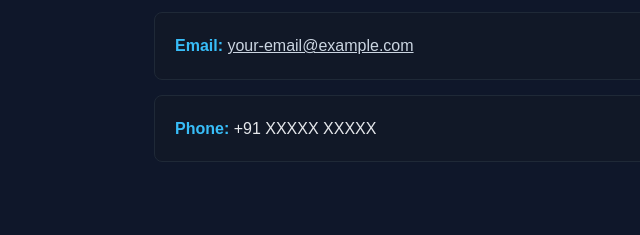
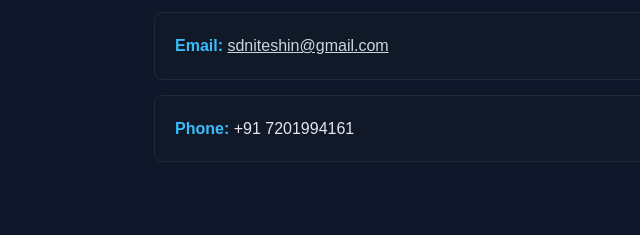
Before and after one commit to Nitesh9415/Nitesh, a plain HTML site: page index.html in a window 1280 px wide. Shown: the part 4357-4592 px from the top of the page, 86-726 px from the left. Drawn offline with Linux system fonts and the light colour scheme.

Commit message:
Update website

```diff
--- a/index.html
+++ b/index.html
@@ -615,13 +615,13 @@
             <strong>Email:</strong>
             <a href="mailto:your-email@example.com"
                style="color:#cbd5e1;">
-                your-email@example.com
+                sdniteshin@gmail.com
             </a>
         </div>
 
         <div class="contact-item">
             <strong>Phone:</strong>
-            +91 XXXXX XXXXX
+            +91 7201994161
         </div>
 
     </div>
```
